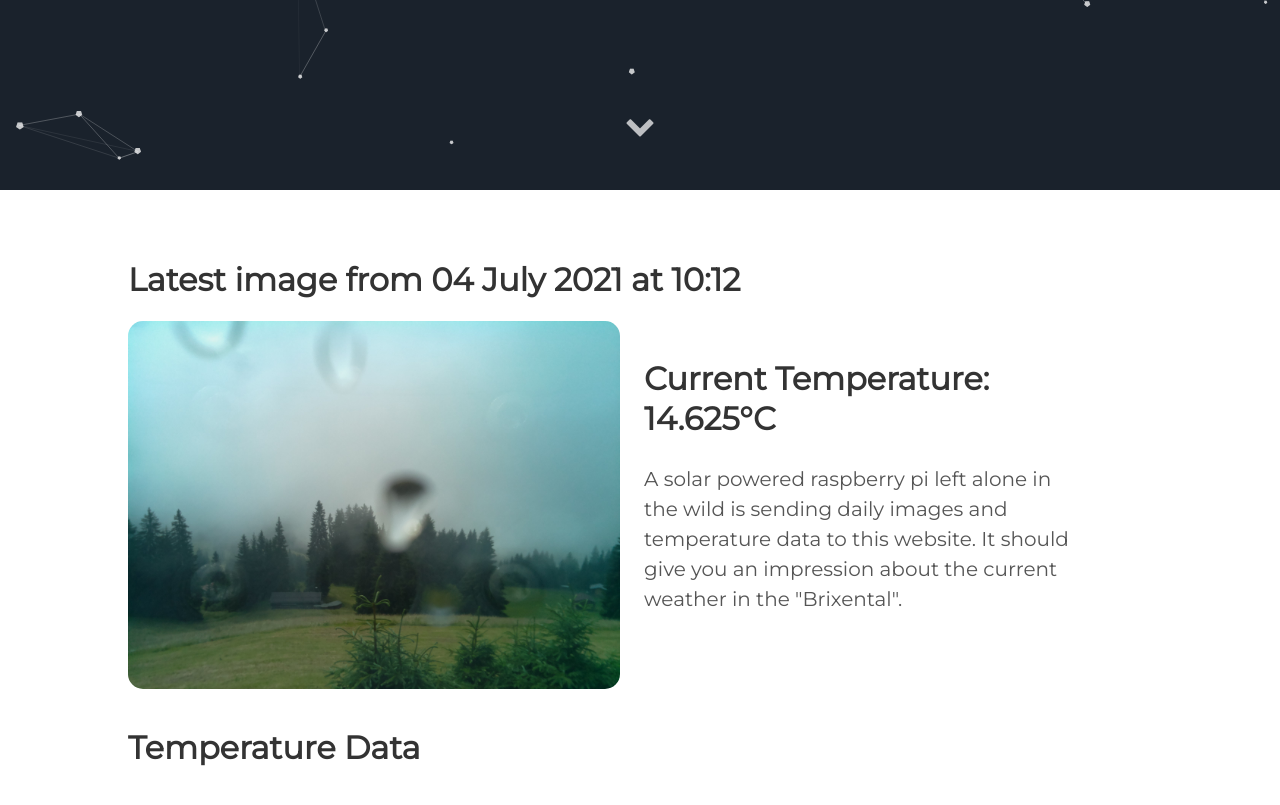
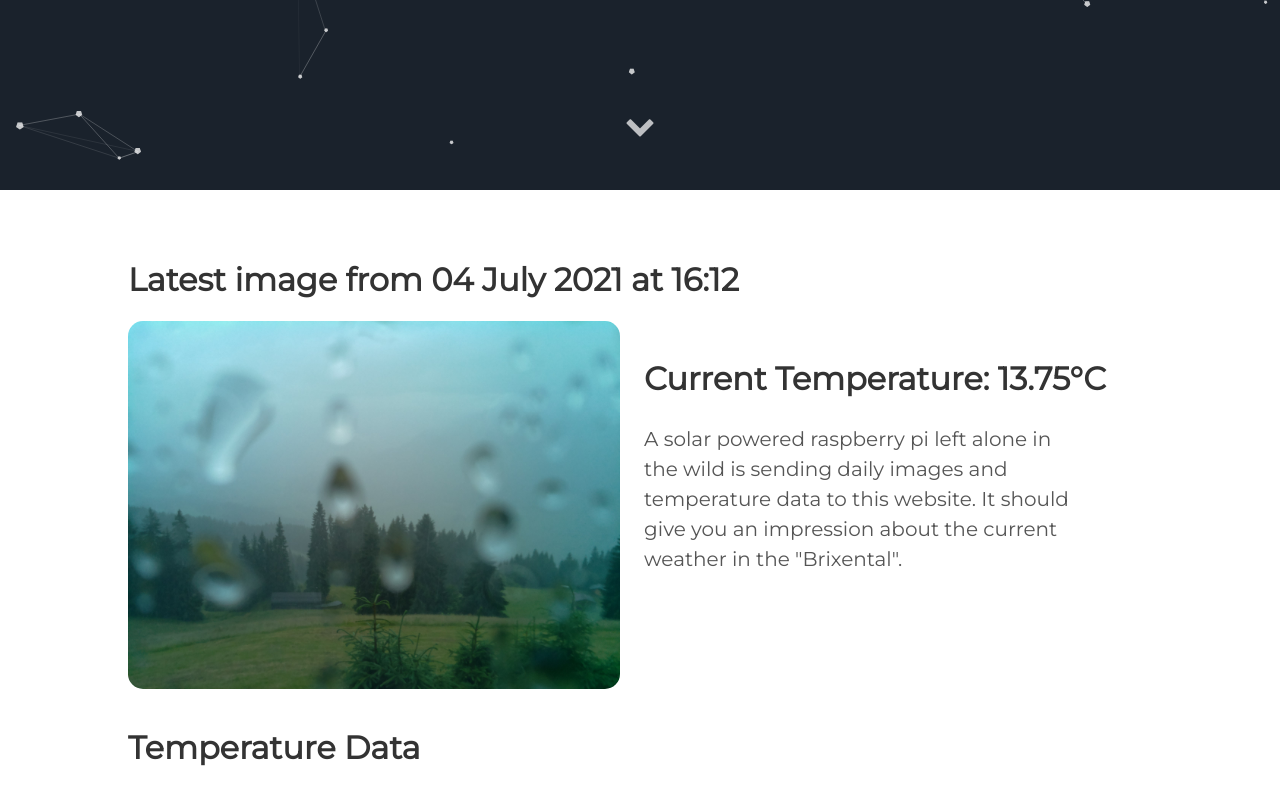
Before and after one commit to vektorious/vektorious.github.io, a Jekyll site: the page built from resources/huette.md, in a window 1280 px wide and 900 px high, scrolled down 710 px. Shown: the top 805 px of the window. Built offline with Jekyll 4.4.1, drawn with Linux system fonts in a browser that asks for light colours.

Commit message:
I'm a bot beep boop

```diff
--- a/resources/huette.md
+++ b/resources/huette.md
@@ -6,13 +6,13 @@ image: '/assets/img/'
 description: 'Live image from the Austrian alps'
 twitter_text: ' '
 ---
-## Latest image from 04 July 2021 at 10:12
+## Latest image from 04 July 2021 at 16:12
 <div class="huette">
   <div class="huette-image">
     <img src="{{ "/assets/img/huette.jpg" | prepend: site.baseurl }}">
   </div>
   <div class="huette-text">
-        <h2>Current Temperature: 14.625°C</h2>
+        <h2>Current Temperature: 13.75°C</h2>
         <p>A solar powered raspberry pi left alone in the wild is sending daily images and temperature data to this website. It should give you an impression about the current weather in the "Brixental".</p>
 
   </div>
```
Also changed, not shown: rpi-script/2021-07-04_161039.txt (renamed from rpi-script/2021-07-04_101039.txt, +5 -5 lines), rpi-script/huette.md (+2 -2 lines), assets/img/huette.jpg, assets/img/temp_plot.png, rpi-script/temp_plot.png, 1 other file.
